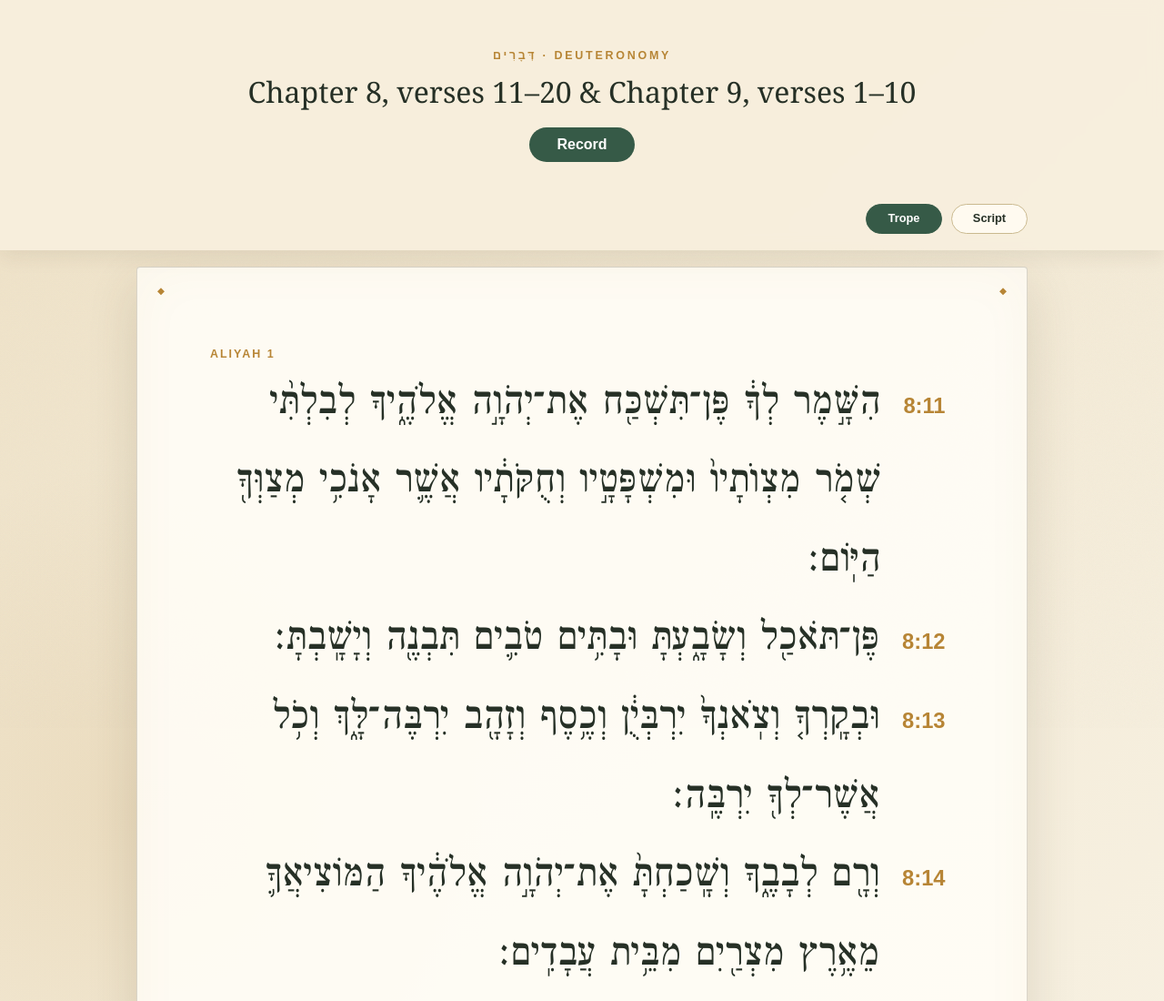
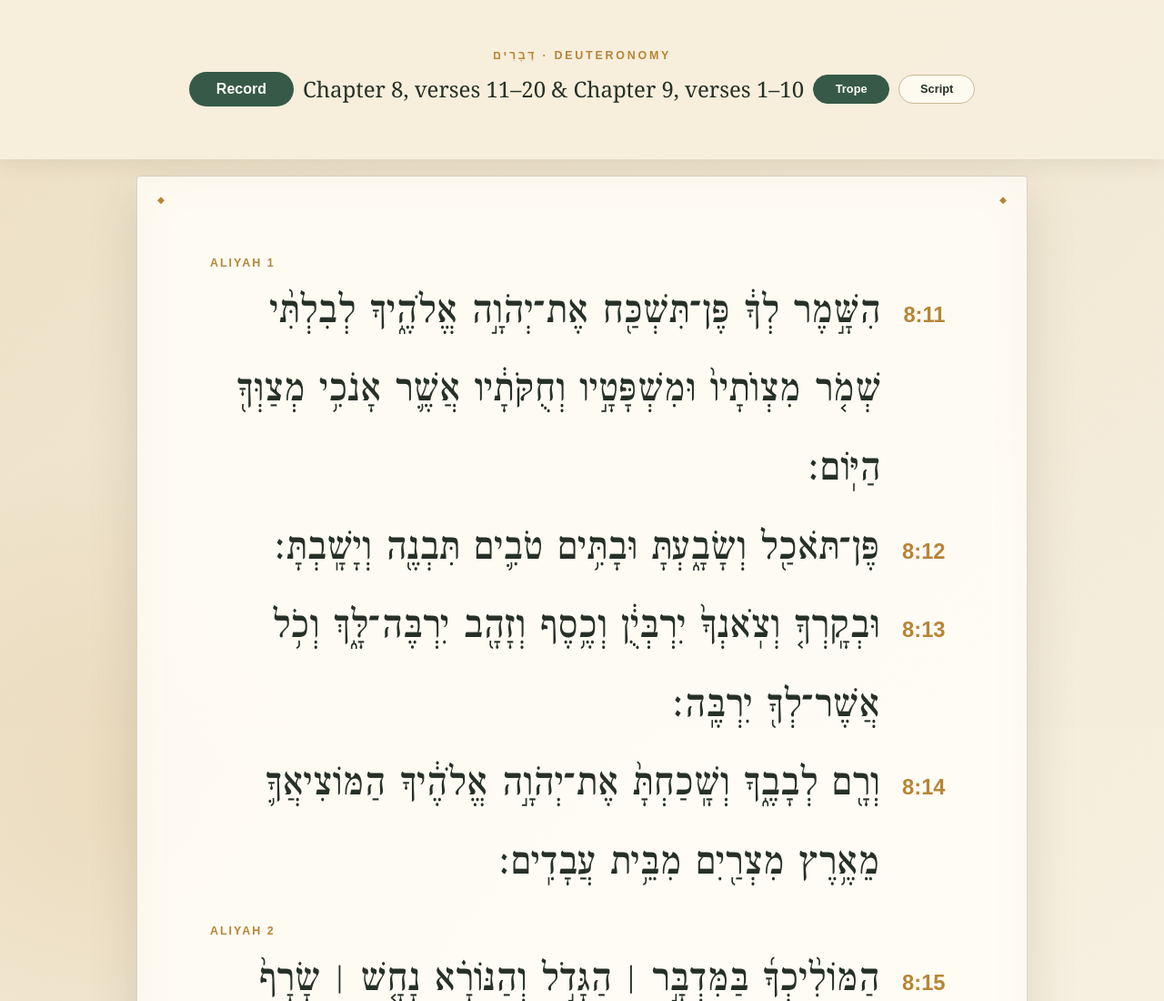
Before and after one commit to esemmelman/viviennetorah, a plain HTML site: page index.html in a window 1280 px wide. Shown: the top 1100 px of the page at 91% size. Drawn offline with Linux system fonts and the light colour scheme; no server answers; a web font is replaced by a local one.

Commit message:
Rearrange passage heading controls

```diff
--- a/index.html
+++ b/index.html
@@ -8,27 +8,28 @@
   <link rel="preconnect" href="https://fonts.googleapis.com">
   <link rel="preconnect" href="https://fonts.gstatic.com" crossorigin>
   <link href="https://fonts.googleapis.com/css2?family=Frank+Ruhl+Libre:wght@400;600;700&display=swap" rel="stylesheet">
-  <link rel="stylesheet" href="styles.css?v=1.0.28">
+  <link rel="stylesheet" href="styles.css?v=1.0.29">
 </head>
 <body>
   <main class="page">
     <header class="page-header">
       <p class="eyebrow">דְּבָרִים · DEUTERONOMY</p>
-      <h1>Chapter 8, verses 11–20 &amp; Chapter 9, verses 1–10</h1>
-      <div class="record-controls">
+      <div class="passage-heading">
         <button id="record-button" type="button" aria-pressed="false" disabled>Record</button>
-        <p id="record-status" role="status"></p>
+        <h1>Chapter 8, verses 11–20 &amp; Chapter 9, verses 1–10</h1>
+        <div class="display-controls" role="group" aria-label="Display options">
+          <button class="display-toggle active" id="trope-toggle" type="button" aria-pressed="true">Trope</button>
+          <button class="display-toggle" id="script-toggle" type="button" aria-pressed="false">Script</button>
+        </div>
       </div>
+      <p id="record-status" role="status"></p>
 
-      <div class="display-controls" aria-label="Display options">
+      <div class="audio-controls">
         <label class="audio-toggle" for="audio-toggle">
           <span>Audio</span>
           <input id="audio-toggle" type="checkbox" checked>
           <span class="audio-toggle-track" aria-hidden="true"></span>
         </label>
-        <span class="display-controls-spacer" aria-hidden="true"></span>
-        <button class="display-toggle active" id="trope-toggle" type="button" aria-pressed="true">Trope</button>
-        <button class="display-toggle" id="script-toggle" type="button" aria-pressed="false">Script</button>
       </div>
     </header>
 
--- a/styles.css
+++ b/styles.css
@@ -72,17 +72,27 @@ body::before {
   letter-spacing: .22em;
 }
 
-h1 { margin: 0 0 18px; font-size: clamp(1.35rem, 3vw, 2rem); font-weight: 400; }
+.passage-heading {
+  display: flex;
+  flex-wrap: wrap;
+  justify-content: center;
+  align-items: center;
+  gap: 10px;
+}
+
+.passage-heading h1 {
+  max-width: calc(100% - 10rem);
+  margin: 0;
+  font-size: clamp(1rem, 2.2vw, 1.5rem);
+  font-weight: 400;
+}
 
 .display-controls {
   display: flex;
-  justify-content: flex-end;
   gap: 10px;
-  margin: 0;
-  padding-bottom: 18px;
 }
 
-.display-controls-spacer { flex: 1; }
+.audio-controls { padding: 10px 0 18px; text-align: left; }
 
 .audio-toggle {
   display: inline-flex;
@@ -322,12 +332,11 @@ select { margin-left: 6px; padding: 8px 12px; }
 }
 
 @media (prefers-reduced-motion: reduce) { * { transition: none !important; animation: none !important; } }
-.record-controls { margin: 0 auto 16px; }
 #record-button { padding: 10px 30px; border: 0; border-radius: 24px; background: var(--green); color: white; font: 600 1rem Arial, sans-serif; cursor: pointer; }
 #record-button[aria-pressed="true"] { background: #a63232; }
 #record-button:disabled { opacity: .6; cursor: wait; }
 #record-status { margin: 10px 0 0; min-height: 1.4em; color: var(--muted); font: .9rem Arial, sans-serif; }
-#record-button[aria-pressed="true"] + #record-status { display: none; }
+.passage-heading:has(#record-button[aria-pressed="true"]) + #record-status { display: none; }
 .recordings-card { margin: 24px 0; padding: 20px; background: var(--paper); border: 1px solid #d9c9a8; border-radius: 12px; }
 .recordings-card h2 { margin-top: 0; font-weight: 400; }
 .recordings-card p { color: var(--muted); font-size: .85rem; }
```
